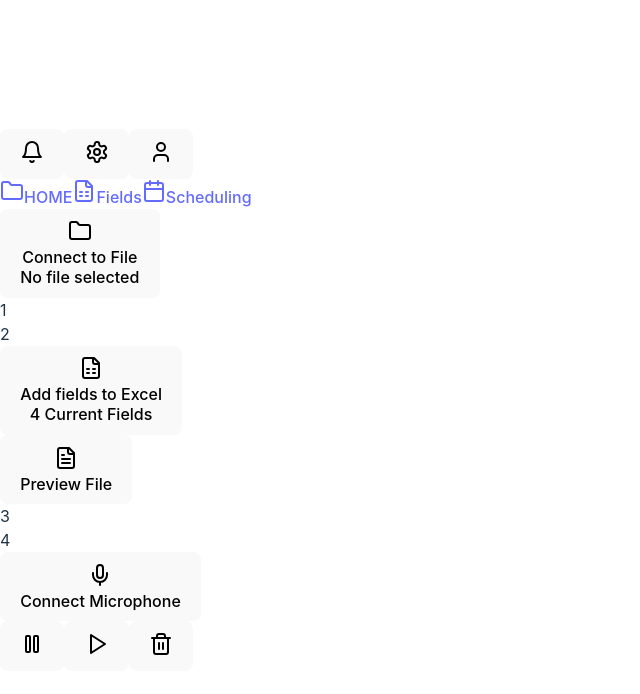
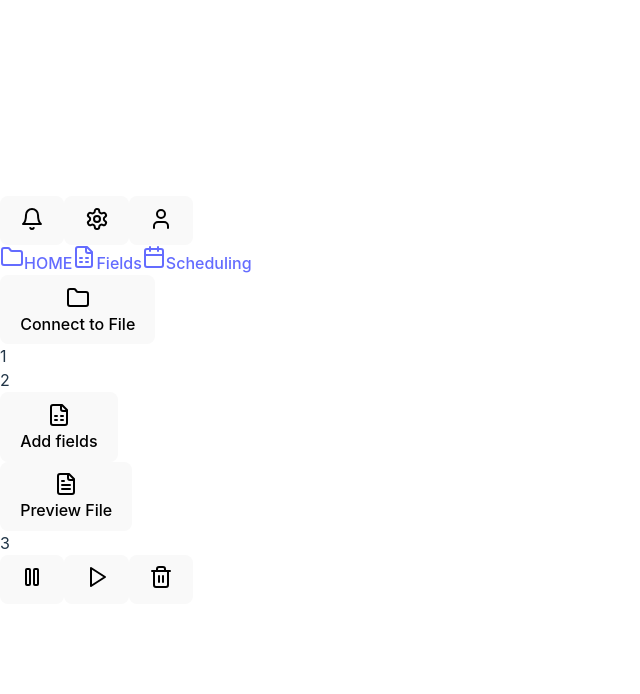
Before and after one commit to Jean-Markello/timesheetextension, a React (Vite) app: page /home in a window 1280 px wide. Shown: the top 694 px of the page, without its empty margins (0-640 px from the left). Built offline with nearby package versions, Linux system fonts and the light colour scheme.

Commit message:
improved the UI

```diff
--- a/src/Components/timeline.tsx
+++ b/src/Components/timeline.tsx
@@ -1,24 +1,44 @@
-import { Folder, FileSpreadsheet, FileText, Mic } from 'lucide-react'
-import { ActionButton } from "./action-button"
+import React, { useState } from "react";
+import { Folder, FileSpreadsheet, FileText } from "lucide-react";
+import { ActionButton } from "./action-button";
 
 export function Timeline() {
+  const [hoveredStep, setHoveredStep] = useState(null);
+
+  const handleMouseEnter = (step) => {
+    setHoveredStep(step);
+  };
+
+  const handleMouseLeave = () => {
+    setHoveredStep(null);
+  };
+
   return (
-    <div className="relative py-8">
+    <div className="relative py-1">
       {/* Vertical line */}
-      <div className="absolute left-1/2 transform -translate-x-1/2 h-full w-0.5 bg-blue-200" />
+      <div className="absolute left-1/2 transform -translate-x-1/2 top-2 bottom-10 h-[268px] w-0.5 bg-blue-200" />
 
-      <div className="space-y-12">
+      <div className="space-y-12 text-black">
         {/* Step 1 */}
         <div className="flex items-center">
-          <div className="w-1/2 pr-8">
+          <div
+            className="w-1/2 pr-4 text-black"
+            onMouseEnter={() => handleMouseEnter(1)}
+            onMouseLeave={handleMouseLeave}
+          >
             <ActionButton
               icon={<Folder className="w-6 h-6" />}
               label="Connect to File"
-              subtitle="No file selected"
+              subtitle=""
+              className="transform hover:scale-105 transition duration-300 ease-in-out shadow-md hover:shadow-lg"
             />
           </div>
           <div className="relative z-10">
-            <div className="w-8 h-8 bg-blue-200 rounded-full flex items-center justify-center">
+            <div
+              className={`w-8 h-8 bg-blue-200 rounded-full flex items-center justify-center transform transition duration-300 ease-in-out ${
+                hoveredStep === 1 ? "scale-125 shadow-lg" : ""
+              }`}
+            >
               1
             </div>
           </div>
@@ -28,54 +48,59 @@ export function Timeline() {
         {/* Step 2 */}
         <div className="flex items-center">
           <div className="w-1/2" />
-          <div className="relative z-10">
-            <div className="w-8 h-8 bg-red-200 rounded-full flex items-center justify-center">
+          <div
+            className="relative z-10"
+            onMouseEnter={() => handleMouseEnter(2)}
+            onMouseLeave={handleMouseLeave}
+          >
+            <div
+              className={`w-8 h-8 bg-red-200 rounded-full flex items-center justify-center transform transition duration-300 ease-in-out ${
+                hoveredStep === 2 ? "scale-125 shadow-lg" : ""
+              }`}
+            >
               2
             </div>
           </div>
-          <div className="w-1/2 pl-8">
+          <div
+            className="w-1/2 pl-4"
+            onMouseEnter={() => handleMouseEnter(2)}
+            onMouseLeave={handleMouseLeave}
+          >
             <ActionButton
               icon={<FileSpreadsheet className="w-6 h-6" />}
-              label="Add fields to Excel"
-              subtitle="4 Current Fields"
+              label="Add fields"
+              subtitle=""
+              className="transform hover:scale-105 transition duration-300 ease-in-out shadow-md hover:shadow-lg"
             />
           </div>
         </div>
 
         {/* Step 3 */}
         <div className="flex items-center">
-          <div className="w-1/2 pr-8">
+          <div
+            className="w-1/2 pr-4"
+            onMouseEnter={() => handleMouseEnter(3)}
+            onMouseLeave={handleMouseLeave}
+          >
             <ActionButton
               icon={<FileText className="w-6 h-6" />}
               label="Preview File"
               variant="purple"
+              className="transform hover:scale-105 transition duration-300 ease-in-out shadow-md hover:shadow-lg"
             />
           </div>
           <div className="relative z-10">
-            <div className="w-8 h-8 bg-purple-300 rounded-full flex items-center justify-center">
+            <div
+              className={`w-8 h-8 bg-purple-300 rounded-full flex items-center justify-center transform transition duration-300 ease-in-out ${
+                hoveredStep === 3 ? "scale-125 shadow-lg" : ""
+              }`}
+            >
               3
             </div>
           </div>
           <div className="w-1/2" />
         </div>
-
-        {/* Step 4 */}
-        <div className="flex items-center">
-          <div className="w-1/2" />
-          <div className="relative z-10">
-            <div className="w-8 h-8 bg-purple-200 rounded-full flex items-center justify-center">
-              4
-            </div>
-          </div>
-          <div className="w-1/2 pl-8">
-            <ActionButton
-              icon={<Mic className="w-6 h-6" />}
-              label="Connect Microphone"
-              variant="default"
-            />
-          </div>
-        </div>
       </div>
     </div>
-  )
+  );
 }
```
